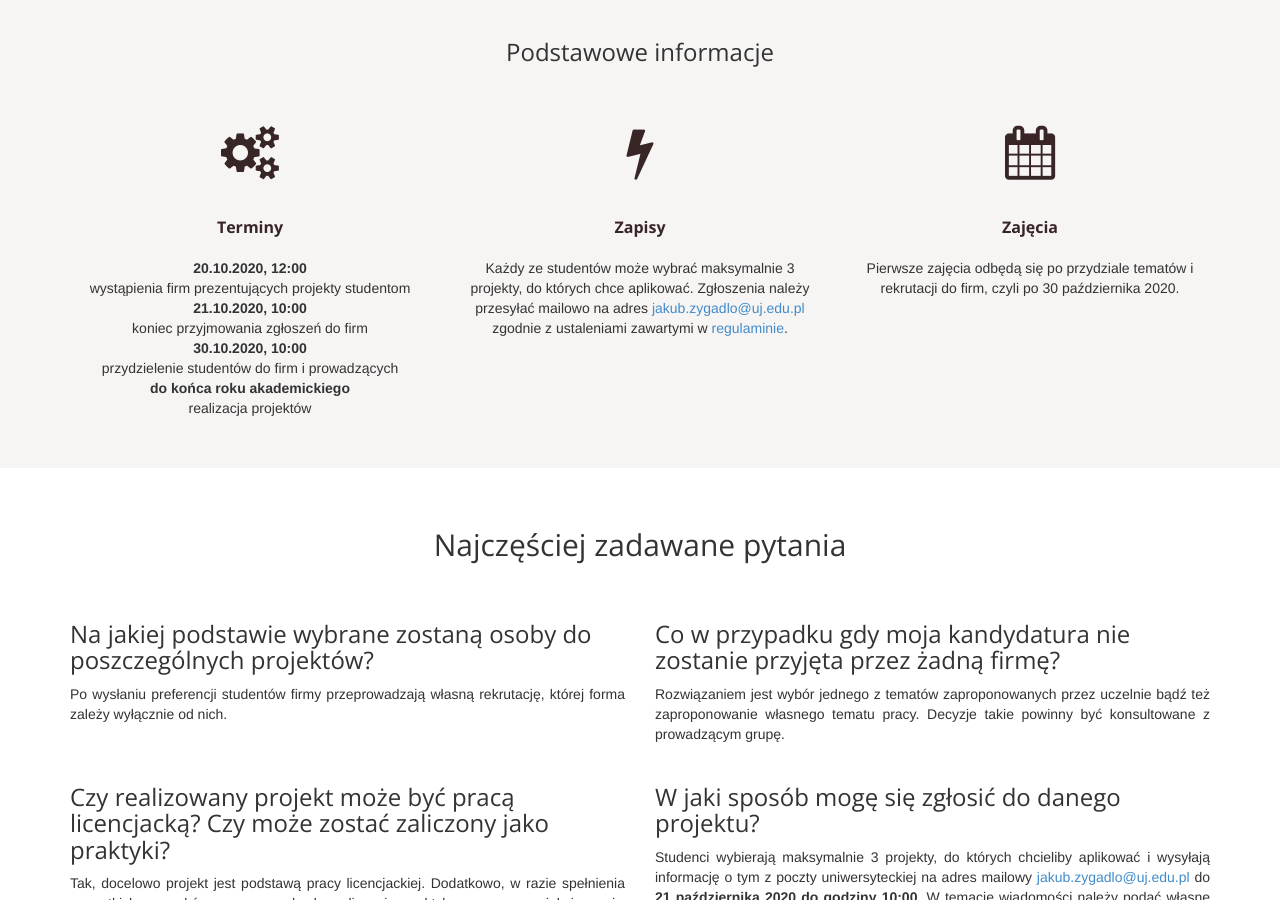
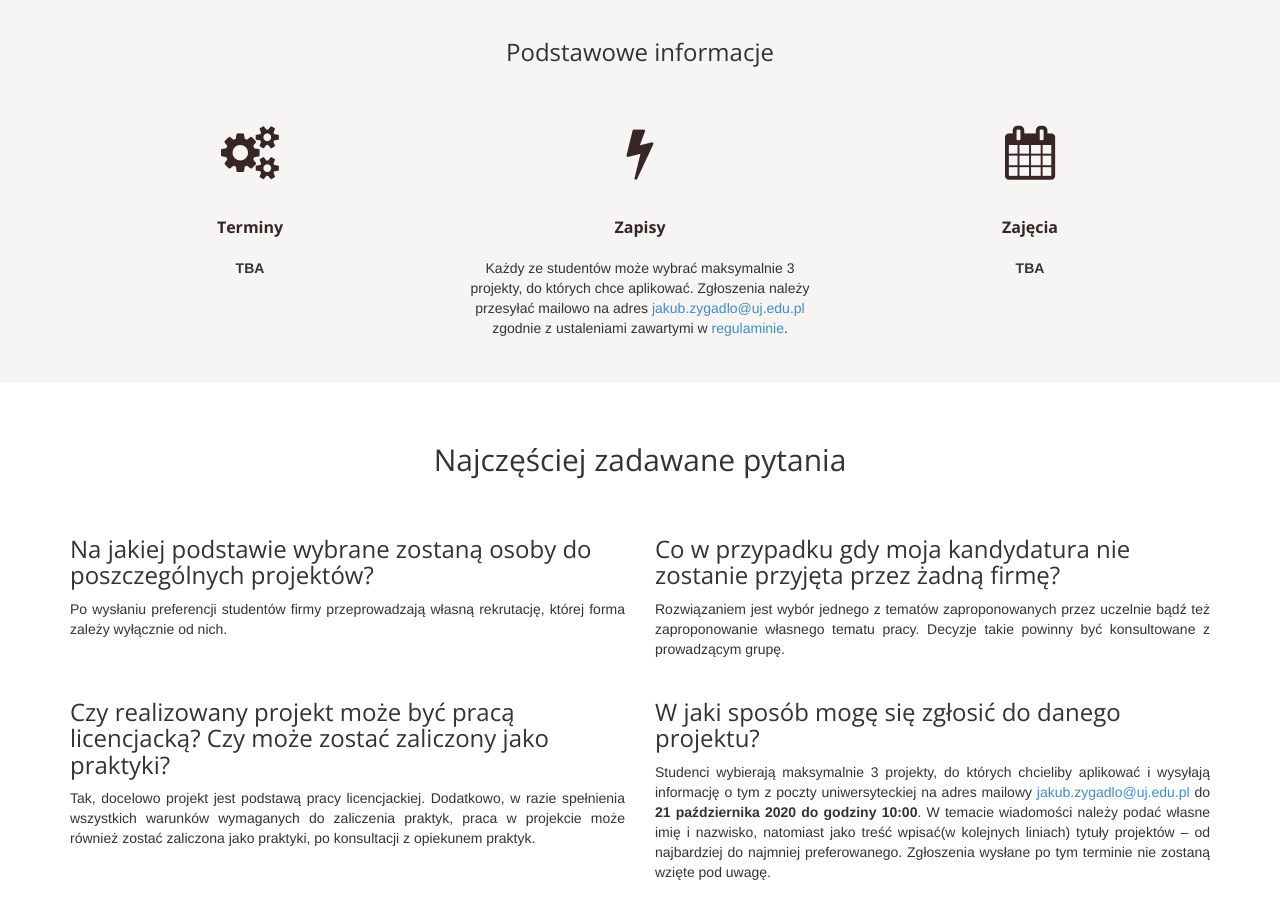
Before and after one commit to KSIUJ/pz.ksi, a Jekyll site: the page built from index.html, in a window 1280 px wide and 900 px high, scrolled down 827 px. Built offline with Jekyll 4.4.1, drawn with Linux system fonts in a browser that asks for light colours; nearby versions of some CDN libraries.

Commit message:
Change last Year dates to TBA for this year

```diff
--- a/index.html
+++ b/index.html
@@ -22,14 +22,7 @@ layout: default
                     <h4><i class="fa fa-cogs fa-5"></i>Terminy</h4></div>
                 <div class="h-body text-center">
                     <dl>
-                        <dt>20.10.2020, 12:00</dt>
-                        <dd>wystąpienia firm prezentujących projekty studentom</dd>
-                        <dt>21.10.2020, 10:00</dt>
-                        <dd>koniec przyjmowania zgłoszeń do firm</dd>
-                        <dt>30.10.2020, 10:00</dt>
-                        <dd>przydzielenie studentów do firm i prowadzących</dd>
-                        <dt>do końca roku akademickiego</dt>
-                        <dd>realizacja projektów</dd>
+                        <dt>TBA</dt>
                     </dl>
                 </div>
             </div>
@@ -46,9 +39,9 @@ layout: default
                 <div class="h-caption">
                     <h4><i class="fa fa-calendar fa-5"></i>Zajęcia</h4></div>
                 <div class="h-body text-center">
-                    <p>
-                        Pierwsze zajęcia odbędą się po przydziale tematów i rekrutacji do firm, czyli po 30 października 2020.
-                    </p>
+                    <dl>
+                        <dt>TBA</dt>
+                    </dl>
                 </div>
             </div>
         </div>
```
